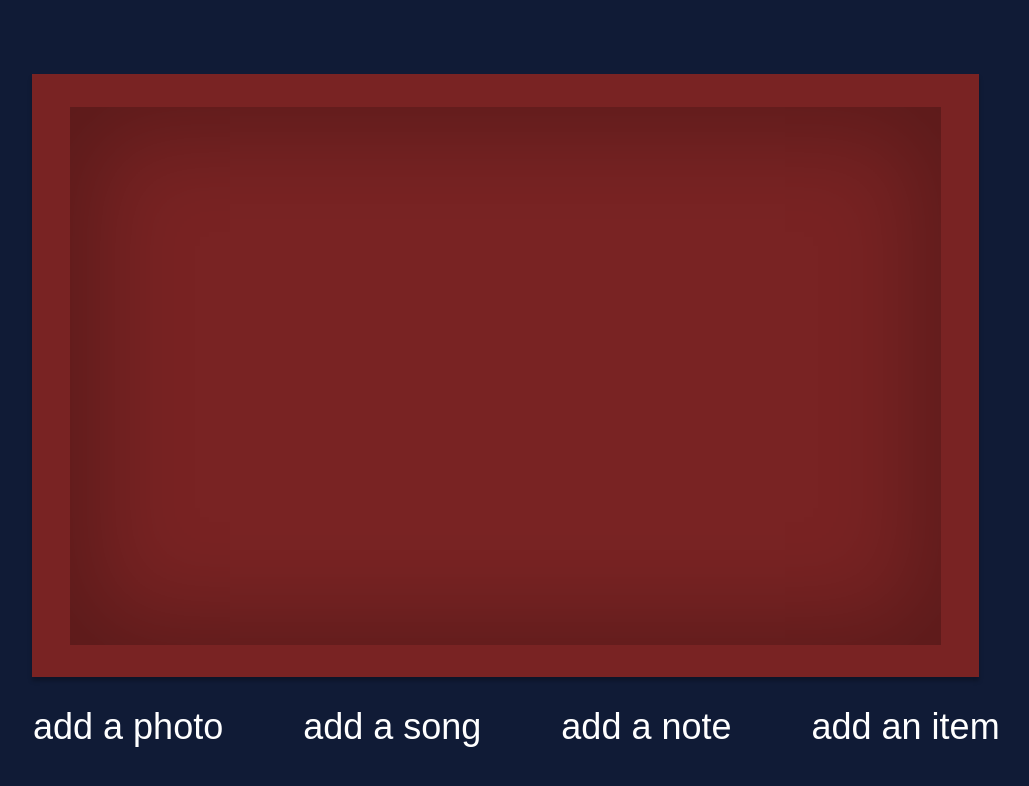
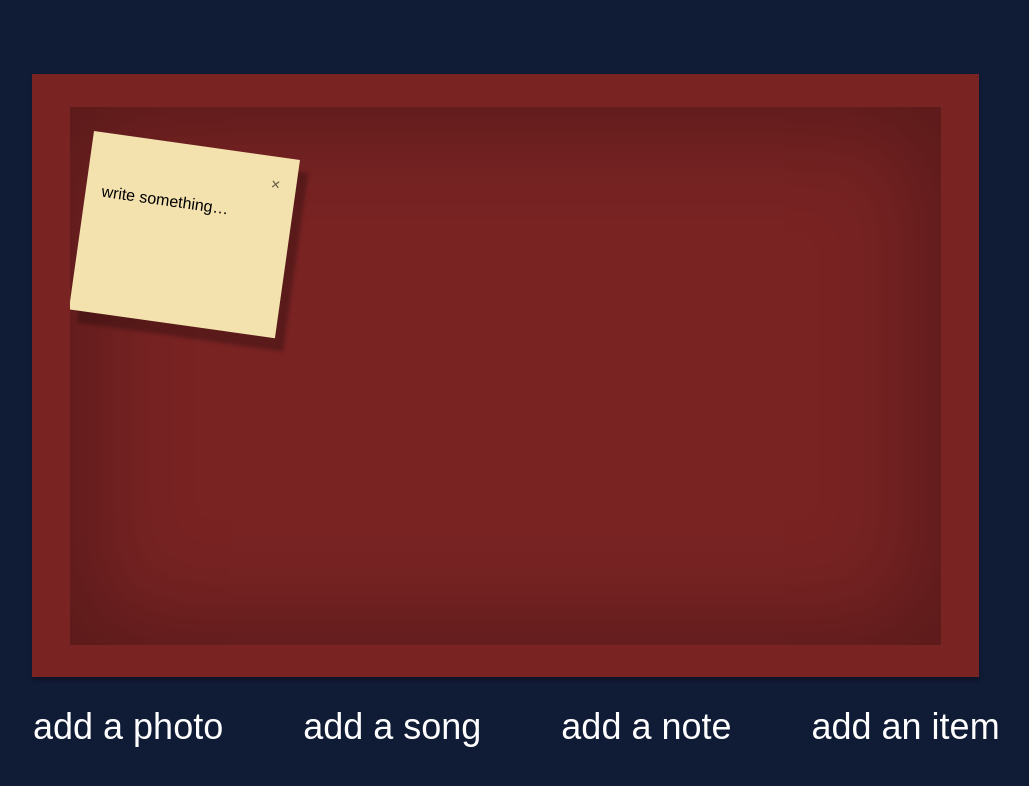
Before and after one commit to swaetamir/memory-box, a Next.js app: page /create/add in a window 1280 px wide. Both pictures are taken after a click on the button "add a note". Shown: the top 786 px of the page, without its empty margins (27-1056 px from the left). Built offline with nearby package versions, Linux system fonts and the light colour scheme.

Commit message:
add notes working (fix font after)

```diff
--- a/package.json
+++ b/package.json
@@ -11,7 +11,8 @@
   "dependencies": {
     "next": "16.1.6",
     "react": "19.2.3",
-    "react-dom": "19.2.3"
+    "react-dom": "19.2.3",
+    "react-draggable": "^4.5.0"
   },
   "devDependencies": {
     "@tailwindcss/postcss": "^4",
--- a/src/app/create/add/page.tsx
+++ b/src/app/create/add/page.tsx
@@ -1,29 +1,5 @@
-import Link from "next/link";
-import BoxCanvas from "@/components/box/BoxCanvas";
+import AddStuffClient from "./ui";
 
 export default function AddStuffPage() {
-  return (
-    <main className="relative min-h-screen bg-[#101B36] overflow-hidden">
-      {/* canvas on the top */}
-      <div className="absolute left-[59px] top-[74px]">
-        <BoxCanvas />
-      </div>
-
-      {/* action row */}
-      <div className="absolute left-[60px] top-[700px] flex gap-[80px] text-white font-gambarino text-[36px]">
-        <button className="hover:opacity-80">add a photo</button>
-        <button className="hover:opacity-80">add a song</button>
-        <button className="hover:opacity-80">add a note</button>
-        <button className="hover:opacity-80">add an item</button>
-      </div>
-
-      {/* view box when done */}
-      <div className="absolute left-[1500px] top-[860px] text-white">
-        <Link href="/create/view" className="inline-block hover:opacity-80">
-          <div className="font-gambarino text-[48px] leading-none">view box →</div>
-          <div className="mt-1 w-[244px] border-t-[3px] border-white" />
-        </Link>
-      </div>
-    </main>
-  );
+  return <AddStuffClient />;
 }
--- /dev/null
+++ b/src/app/create/add/ui.tsx
@@ -0,0 +1,218 @@
+"use client";
+
+import { useEffect, useMemo, useRef, useState } from "react";
+import Draggable, { DraggableData, DraggableEvent } from "react-draggable";
+import BoxCanvas from "@/components/box/BoxCanvas";
+
+type NoteItem = {
+  id: string;
+  type: "note";
+  text: string;
+  x: number;
+  y: number;
+  z: number;
+  rotationDeg: number;
+};
+
+const STORAGE_KEY = "memory-box:draft:add";
+
+
+function clamp(n: number, min: number, max: number) {
+  return Math.max(min, Math.min(max, n));
+}
+
+function DraggableNote({
+  note,
+  bringToFront,
+  moveNote,
+  updateText,
+  deleteNote,
+  rotateNote,
+}: {
+  note: NoteItem;
+  bringToFront: (id: string) => void;
+  moveNote: (id: string, x: number, y: number) => void;
+  updateText: (id: string, text: string) => void;
+  deleteNote: (id: string) => void;
+  rotateNote: (id: string, rotationDeg: number) => void;
+}) {
+  const nodeRef = useRef<HTMLDivElement>(null);
+
+  return (
+    <Draggable
+      nodeRef={nodeRef}
+      bounds="parent"
+      position={{ x: note.x, y: note.y }}
+      onStart={() => bringToFront(note.id)}
+      onDrag={(e: DraggableEvent, data: DraggableData) => {
+        // hold alt option to rotate for now
+        const alt = (e as any)?.altKey === true;
+        if (alt) {
+          const next = note.rotationDeg + data.deltaX * 0.5;
+          rotateNote(note.id, next);
+        }
+      }}
+      onStop={(e: DraggableEvent, data: DraggableData) => {
+        const alt = (e as any)?.altKey === true;
+        if (alt) return;
+
+        // safety clamp
+        const nx = clamp(data.x, 0, 871);
+        const ny = clamp(data.y, 0, 538);
+        moveNote(note.id, nx, ny);
+      }}
+    >
+      <div
+        ref={nodeRef}
+        style={{ zIndex: note.z }}
+        className="absolute cursor-grab active:cursor-grabbing"
+        onMouseDown={() => bringToFront(note.id)}
+      >
+        <div
+          style={{
+            transform: `rotate(${note.rotationDeg}deg)`,
+            transformOrigin: "top left",
+            background: "#F3E1AE",
+            boxShadow: "10px 12px 4px rgba(0, 0, 0, 0.25)",
+          }}
+          className="w-[208px] min-h-[180px] p-4 font-gambarino text-black"
+        >
+          <div className="flex items-center justify-end mb-2">
+            <button
+              className="text-black/60 hover:text-black"
+              onClick={() => deleteNote(note.id)}
+              aria-label="Delete note"
+              type="button"
+            >
+              ×
+            </button>
+          </div>
+
+          <textarea
+            value={note.text}
+            onChange={(e) => updateText(note.id, e.target.value)}
+            className="w-full h-[96px] bg-transparent outline-none resize-none text-[16px] leading-snug font-gambarino text-black placeholder:text-black/40"
+          />
+        </div>
+      </div>
+    </Draggable>
+  );
+}
+
+export default function AddStuffClient() {
+  const [notes, setNotes] = useState<NoteItem[]>([]);
+
+  // load draft
+  useEffect(() => {
+    try {
+      const raw = localStorage.getItem(STORAGE_KEY);
+      if (!raw) return;
+      const parsed = JSON.parse(raw) as { notes?: NoteItem[] };
+      if (parsed?.notes) setNotes(parsed.notes.map((n) => ({
+        ...n,
+        rotationDeg: typeof (n as any).rotationDeg === "number" ? (n as any).rotationDeg : 8,
+      })));
+    } catch {
+      // ignore
+    }
+  }, []);
+
+  // save draft
+  useEffect(() => {
+    try {
+      localStorage.setItem(STORAGE_KEY, JSON.stringify({ notes }));
+    } catch {
+      // ignore
+    }
+  }, [notes]);
+
+  const nextZ = useMemo(() => {
+    return notes.reduce((m, n) => Math.max(m, n.z), 0) + 1;
+  }, [notes]);
+
+  function addNote() {
+    const id = crypto.randomUUID();
+    setNotes((prev) => [
+      ...prev,
+      {
+        id,
+        type: "note",
+        text: "write something…",
+        x: 24,
+        y: 24,
+        z: Date.now(),
+        rotationDeg: 8,
+      },
+    ]);
+  }
+
+  function bringToFront(id: string) {
+    setNotes((prev) => {
+      const maxZ = prev.reduce((m, n) => Math.max(m, n.z), 0);
+      return prev.map((n) => (n.id === id ? { ...n, z: maxZ + 1 } : n));
+    });
+  }
+
+  function moveNote(id: string, x: number, y: number) {
+    setNotes((prev) => prev.map((n) => (n.id === id ? { ...n, x, y } : n)));
+  }
+
+  function updateText(id: string, text: string) {
+    setNotes((prev) => prev.map((n) => (n.id === id ? { ...n, text } : n)));
+  }
+
+  function deleteNote(id: string) {
+    setNotes((prev) => prev.filter((n) => n.id !== id));
+  }
+
+  function rotateNote(id: string, rotationDeg: number) {
+    setNotes((prev) =>
+      prev.map((n) => (n.id === id ? { ...n, rotationDeg } : n))
+    );
+  }
+
+  return (
+    <main className="relative min-h-screen bg-[#101B36] overflow-hidden">
+      {/* canvas */}
+      <div className="absolute left-[59px] top-[74px]">
+        <BoxCanvas>
+          {notes.map((note) => (
+            <DraggableNote
+              key={note.id}
+              note={note}
+              bringToFront={bringToFront}
+              moveNote={moveNote}
+              updateText={updateText}
+              deleteNote={deleteNote}
+              rotateNote={rotateNote}
+            />
+          ))}
+        </BoxCanvas>
+      </div>
+
+      {/* bottom controls */}
+      <div className="absolute left-[60px] top-[700px] flex gap-[80px] text-white font-gambarino text-[36px]">
+        <button className="hover:opacity-80" type="button">
+          add a photo
+        </button>
+        <button className="hover:opacity-80" type="button">
+          add a song
+        </button>
+        <button onClick={addNote} className="hover:opacity-80" type="button">
+          add a note
+        </button>
+        <button className="hover:opacity-80" type="button">
+          add an item
+        </button>
+      </div>
+
+      {/* view box */}
+      <div className="absolute left-[1500px] top-[860px] text-white">
+        <div className="font-gambarino text-[48px] leading-none opacity-100">
+          view box →
+        </div>
+        <div className="mt-1 w-[237.1px] border-t-[3px] border-white opacity-100" />
+      </div>
+    </main>
+  );
+}
--- a/src/app/layout.tsx
+++ b/src/app/layout.tsx
@@ -2,7 +2,7 @@ import "./globals.css";
 import localFont from "next/font/local";
 
 const gambarino = localFont({
-  src: "./fonts/Gambarino-Regular.otf",
+  src: "../../public/fonts/Gambarino-Regular.otf",
   variable: "--font-gambarino",
   display: "swap",
 });
--- a/src/components/box/BoxCanvas.tsx
+++ b/src/components/box/BoxCanvas.tsx
@@ -1,8 +1,11 @@
+import type { ReactNode } from "react";
+
 type BoxCanvasProps = {
+  children?: ReactNode;
   className?: string;
 };
 
-  export default function BoxCanvas({ className }: BoxCanvasProps) {
+export default function BoxCanvas({ children, className }: BoxCanvasProps) {
   return (
     <div
       className={[
@@ -10,7 +13,13 @@ type BoxCanvasProps = {
         className ?? "",
       ].join(" ")}
     >
-        <div className="absolute left-[38px] top-[33px] w-[871px] h-[538px] bg-[#792323] shadow-[inset_1px_1px_95.2px_25px_rgba(0,0,0,0.25)]" />
+      {/* inner drop zone */}
+      <div
+        className="absolute left-[38px] top-[33px] w-[871px] h-[538px] bg-[#792323] shadow-[inset_1px_1px_95.2px_25px_rgba(0,0,0,0.25)] overflow-hidden"
+      >
+        {/* items go here */}
+        <div className="relative w-full h-full">{children}</div>
+      </div>
     </div>
   );
 }
```
Also changed, not shown: public/fonts/Gambarino-Regular.otf (renamed from src/app/fonts/Gambarino-Regular.otf), 1 other file (tests, documents, lock files or other folders). Lines whose indentation alone changed are shown as unchanged.
